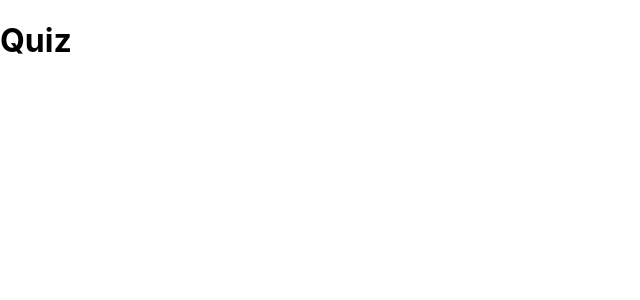
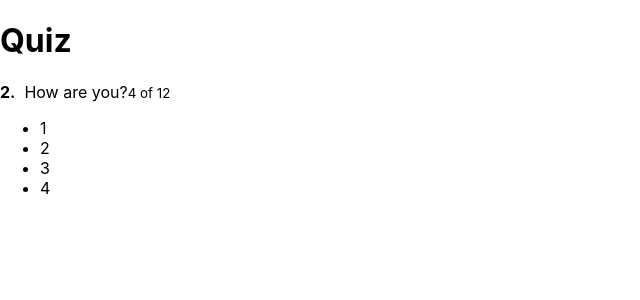
Before and after one commit to burdianov/react-quiz, a React app: page / in a window 1280 px wide. Shown: the top 300 px of the page, without its empty margins (0-640 px from the left). Built offline with nearby package versions, Linux system fonts and the light colour scheme.

Commit message:
active quiz component

```diff
--- /dev/null
+++ b/src/components/activeQuiz/ActiveQuiz.css
@@ -0,0 +1,12 @@
+.activeQuiz {
+  padding: 20px;
+  color: #fff;
+  border: 2px solid #fff;
+  border-radius: 5px;
+  margin: 0 10px;
+  box-sizing: border-box;
+}
+.question {
+  display: flex;
+  justify-content: space-between;
+}
--- /dev/null
+++ b/src/components/activeQuiz/ActiveQuiz.jsx
@@ -0,0 +1,22 @@
+import React from "react";
+import classes from "./ActiveQuiz.css";
+
+const ActiveQuiz = props => (
+  <div className={classes.activeQuiz}>
+    <p className={classes.question}>
+      <span>
+        <strong>2.</strong>&nbsp; How are you?
+      </span>
+
+      <small>4 of 12</small>
+    </p>
+    <ul>
+      <li>1</li>
+      <li>2</li>
+      <li>3</li>
+      <li>4</li>
+    </ul>
+  </div>
+);
+
+export default ActiveQuiz;
--- a/src/containers/quiz/Quiz.css
+++ b/src/containers/quiz/Quiz.css
@@ -10,3 +10,6 @@
   color: #fff;
   margin-left: 10px;
 }
+.quizWrapper {
+  width: 600px;
+}
--- a/src/containers/quiz/Quiz.jsx
+++ b/src/containers/quiz/Quiz.jsx
@@ -1,5 +1,6 @@
 import React, { Component } from "react";
 import classes from "./Quiz.css";
+import ActiveQuiz from "../../components/activeQuiz/ActiveQuiz";
 
 class Quiz extends Component {
   state = {
@@ -9,7 +10,10 @@
   render() {
     return (
       <div className={classes.quiz}>
-        <h1>Quiz</h1>
+        <div className={classes.quizWrapper}>
+          <h1>Quiz</h1>
+          <ActiveQuiz />
+        </div>
       </div>
     );
   }
```
